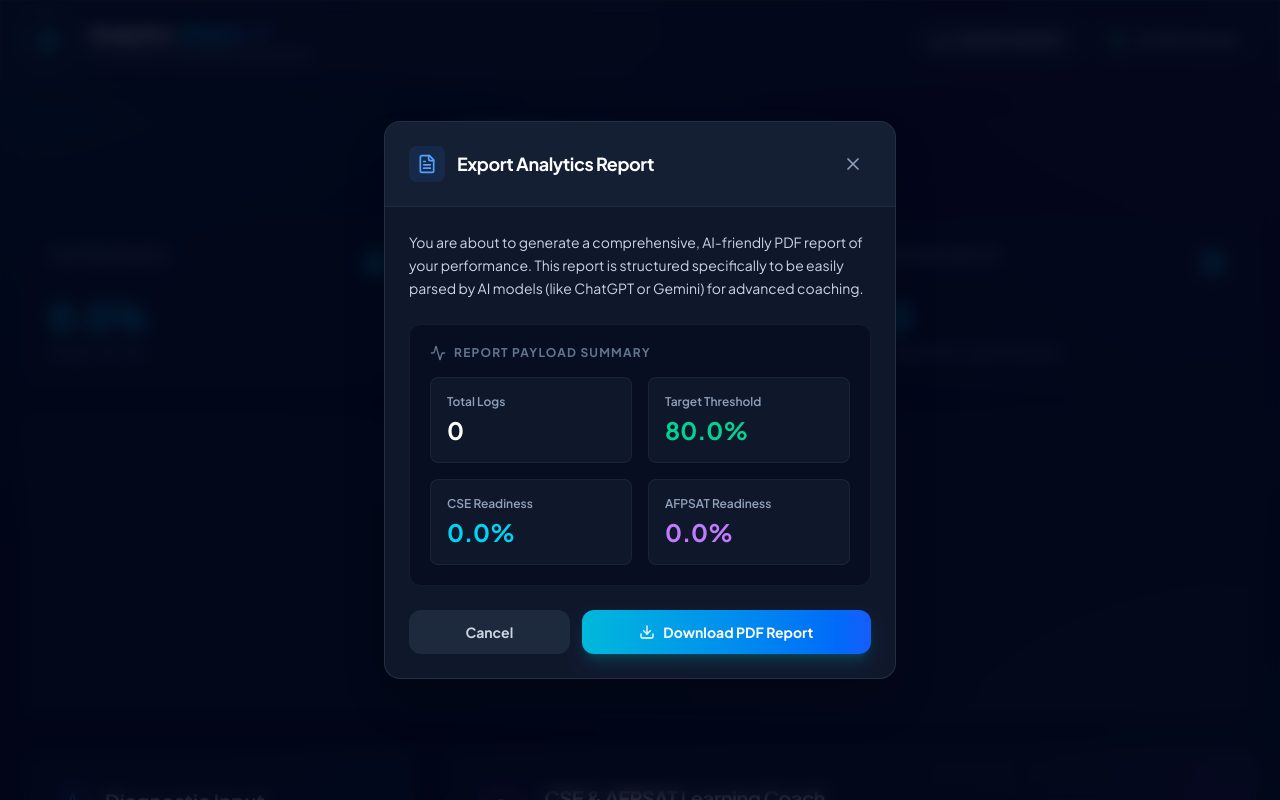
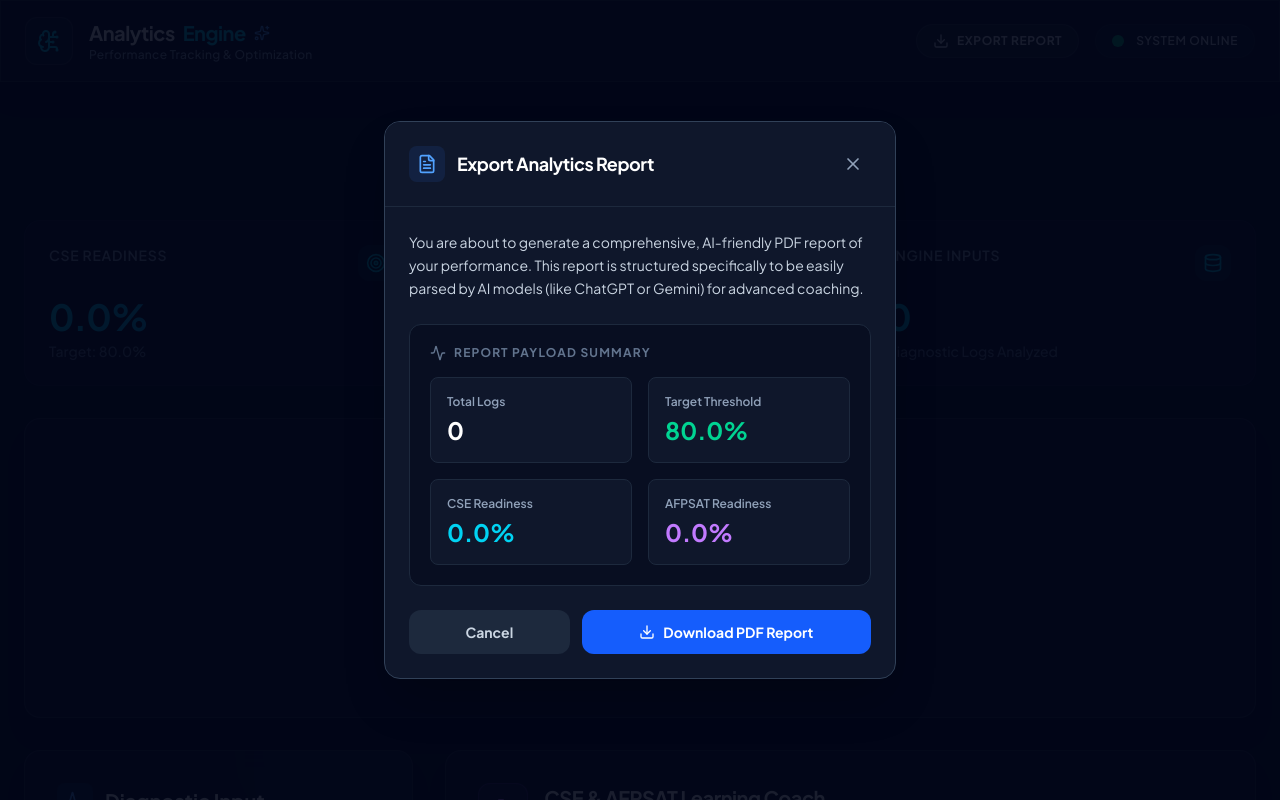
Before and after one commit to Babyama0901/CSE-AFPSAT-Analytics-Progression-Learning-Coach, a React (Vite) app: page / in a window 1280 px wide. Both pictures are taken after a click on the button "EXPORT REPORT". Shown: the top 800 px of the page. Built offline with nearby package versions, Linux system fonts and the light colour scheme.

Commit message:
perf: strip UI enhancements and optimize calculations

```diff
--- a/src/App.tsx
+++ b/src/App.tsx
@@ -1,6 +1,5 @@
 import React, { useState, useMemo, useEffect } from 'react';
 import { BrainCircuit, Activity, Sparkles, LayoutDashboard, TrendingUp, Download } from 'lucide-react';
-import { motion } from 'motion/react';
 import { ScoreLog, ExamType, CSE_SUBJECTS, AFPSAT_SUBJECTS } from './types';
 import { calculateAnalytics, generateCoachingPlan } from './utils/analytics';
 import { ScoreEntryForm } from './components/ScoreEntryForm';
@@ -11,21 +10,6 @@ import { ProgressionChart } from './components/ProgressionChart';
 import { OverallProgressionChart } from './components/OverallProgressionChart';
 import { ExportModal } from './components/ExportModal';
 import { generateAnalyticsReport } from './utils/pdfGenerator';
-
-const containerVariants = {
-  hidden: { opacity: 0 },
-  visible: {
-    opacity: 1,
-    transition: {
-      staggerChildren: 0.1
-    }
-  }
-};
-
-const itemVariants = {
-  hidden: { opacity: 0, y: 20 },
-  visible: { opacity: 1, y: 0, transition: { duration: 0.5, ease: "easeOut" } }
-};
 
 export default function App() {
   const [logs, setLogs] = useState<ScoreLog[]>([]);
@@ -76,6 +60,7 @@ export default function App() {
 
   // Calculate macro-level historical readiness
   const historicalReadinessData = useMemo(() => {
+    // Optimization: avoid O(N^2) mapping overhead if not needed, but doing it on useMemo prevents re-renders during typing
     return logs.map((_, index) => {
       const currentLogs = logs.slice(0, index + 1);
       const cseCurrent = currentLogs.filter(l => l.exam === 'CSE' || !l.exam);
@@ -93,21 +78,18 @@ export default function App() {
   }, [logs]);
 
   return (
-    <div className="min-h-screen text-slate-200">
+    <div className="min-h-screen text-slate-200 bg-slate-950">
 
-      {/* Top Navigation / Header */}
-      <header className="glass-panel sticky top-0 z-50 border-b-0 border-white/5 bg-slate-950/40 backdrop-blur-xl">
+      {/* Top Navigation / Header (Removed backdrop-blur) */}
+      <header className="glass-panel sticky top-0 z-50 border-b-0 border-white/5 bg-slate-950">
         <div className="max-w-7xl mx-auto px-6 h-20 flex items-center justify-between">
           <div className="flex items-center gap-4">
-            <div className="relative group">
-              <div className="absolute inset-0 bg-gradient-to-r from-cyan-500 to-blue-500 rounded-xl blur opacity-50 group-hover:opacity-100 transition duration-500"></div>
-              <div className="relative w-12 h-12 rounded-xl bg-slate-900 flex items-center justify-center border border-white/10 shadow-xl">
-                <BrainCircuit className="w-6 h-6 text-cyan-400" />
-              </div>
+            <div className="relative w-12 h-12 rounded-xl bg-slate-900 flex items-center justify-center border border-white/10 shadow-xl">
+              <BrainCircuit className="w-6 h-6 text-cyan-400" />
             </div>
             <div>
               <h1 className="font-bold text-xl tracking-tight text-white flex items-center gap-2">
-                Analytics <span className="text-transparent bg-clip-text bg-gradient-to-r from-cyan-400 to-blue-500">Engine</span>
+                Analytics <span className="text-cyan-400">Engine</span>
                 <Sparkles className="w-4 h-4 text-blue-400" />
               </h1>
               <p className="text-xs font-medium text-slate-400 tracking-wide">Performance Tracking & Optimization</p>
@@ -117,14 +99,13 @@ export default function App() {
           <div className="flex items-center gap-4">
             <button
               onClick={() => setIsExportModalOpen(true)}
-              className="px-4 py-2 bg-white/5 hover:bg-white/10 border border-white/10 rounded-full text-xs font-bold uppercase tracking-wider text-slate-200 transition-all flex items-center gap-2"
+              className="px-4 py-2 bg-white/5 hover:bg-white/10 border border-white/10 rounded-full text-xs font-bold uppercase tracking-wider text-slate-200 transition-none flex items-center gap-2"
             >
               <Download className="w-4 h-4" /> Export Report
             </button>
 
             <div className="flex items-center gap-3 bg-slate-900/50 px-4 py-2 rounded-full border border-white/5">
               <div className="relative flex h-3 w-3">
-                <span className="animate-ping absolute inline-flex h-full w-full rounded-full bg-emerald-400 opacity-75"></span>
                 <span className="relative inline-flex rounded-full h-3 w-3 bg-emerald-500"></span>
               </div>
               <span className="text-xs font-semibold tracking-wider text-slate-300">SYSTEM ONLINE</span>
@@ -140,9 +121,9 @@ export default function App() {
           <div className="glass-panel p-1.5 rounded-2xl inline-flex gap-2">
             <button
               onClick={() => setActiveTab('CSE')}
-              className={`px-8 py-3 rounded-xl text-sm font-bold tracking-widest uppercase transition-all duration-300 flex items-center gap-2 ${
+              className={`px-8 py-3 rounded-xl text-sm font-bold tracking-widest uppercase flex items-center gap-2 ${
                 activeTab === 'CSE'
-                ? 'bg-gradient-to-r from-cyan-500 to-blue-600 text-white shadow-lg shadow-cyan-500/20'
+                ? 'bg-cyan-600 text-white'
                 : 'text-slate-400 hover:text-slate-200 hover:bg-white/5'
               }`}
             >
@@ -150,9 +131,9 @@ export default function App() {
             </button>
             <button
               onClick={() => setActiveTab('AFPSAT')}
-              className={`px-8 py-3 rounded-xl text-sm font-bold tracking-widest uppercase transition-all duration-300 flex items-center gap-2 ${
+              className={`px-8 py-3 rounded-xl text-sm font-bold tracking-widest uppercase flex items-center gap-2 ${
                 activeTab === 'AFPSAT'
-                ? 'bg-gradient-to-r from-purple-500 to-pink-600 text-white shadow-lg shadow-purple-500/20'
+                ? 'bg-purple-600 text-white'
                 : 'text-slate-400 hover:text-slate-200 hover:bg-white/5'
               }`}
             >
@@ -161,15 +142,9 @@ export default function App() {
           </div>
         </div>
 
-        <motion.div
-          variants={containerVariants}
-          initial="hidden"
-          animate="visible"
-          key={activeTab} // re-trigger animation on tab change
-          className="space-y-8"
-        >
+        <div key={activeTab} className="space-y-8">
           {/* Top Stats Row */}
-          <motion.div variants={itemVariants} className="grid grid-cols-1 md:grid-cols-3 gap-6">
+          <div className="grid grid-cols-1 md:grid-cols-3 gap-6">
             <StatCard
               title={`${activeTab} Readiness`}
               value={`${activeAnalytics.readinessScore.toFixed(1)}%`}
@@ -190,30 +165,30 @@ export default function App() {
               subtitle="Diagnostic Logs Analyzed"
               icon="inputs"
             />
-          </motion.div>
+          </div>
 
           {/* Macro Readiness Graph */}
-          <motion.div variants={itemVariants}>
+          <div>
             <OverallProgressionChart data={historicalReadinessData} />
-          </motion.div>
+          </div>
 
           {/* Input & Coaching Row */}
           <div className="grid grid-cols-1 lg:grid-cols-12 gap-8">
-            <motion.div variants={itemVariants} className="lg:col-span-4 flex flex-col">
+            <div className="lg:col-span-4 flex flex-col">
               <ScoreEntryForm onAddLog={handleAddLog} />
-            </motion.div>
-            <motion.div variants={itemVariants} className="lg:col-span-8 flex flex-col">
+            </div>
+            <div className="lg:col-span-8 flex flex-col">
               <CoachingPanel plan={coachingPlan} />
-            </motion.div>
+            </div>
           </div>
 
           {/* Visualization Row (Progression & Mastery) */}
-          <motion.div variants={itemVariants} className="grid grid-cols-1 xl:grid-cols-2 gap-8 pt-2">
+          <div className="grid grid-cols-1 xl:grid-cols-2 gap-8 pt-2">
             <ProgressionChart stats={activeAnalytics.subjectStats} exam={activeTab} />
             <MasteryChart stats={activeAnalytics.subjectStats} />
-          </motion.div>
+          </div>
 
-        </motion.div>
+        </div>
       </main>
 
       {/* Export Modal Overlay */}
--- a/src/components/ExportModal.tsx
+++ b/src/components/ExportModal.tsx
@@ -1,6 +1,5 @@
 import React from 'react';
 import { Download, X, FileText, Activity } from 'lucide-react';
-import { motion, AnimatePresence } from 'motion/react';
 import { AnalyticsData, ScoreLog } from '../types';
 
 interface ExportModalProps {
@@ -13,29 +12,21 @@ interface ExportModalProps {
 }
 
 export function ExportModal({ isOpen, onClose, onExport, cseAnalytics, afpsatAnalytics, logs }: ExportModalProps) {
+  if (!isOpen) return null;
+
   return (
-    <AnimatePresence>
-      {isOpen && (
     <>
       {/* Backdrop */}
-          <motion.div
-            initial={{ opacity: 0 }}
-            animate={{ opacity: 1 }}
-            exit={{ opacity: 0 }}
-            className="fixed inset-0 z-[60] bg-slate-950/80 backdrop-blur-sm"
+      <div
+        className="fixed inset-0 z-[60] bg-slate-950/90"
         onClick={onClose}
       />
 
       {/* Modal Container */}
       <div className="fixed inset-0 z-[70] flex items-center justify-center p-4 pointer-events-none">
-            <motion.div
-              initial={{ opacity: 0, scale: 0.95, y: 20 }}
-              animate={{ opacity: 1, scale: 1, y: 0 }}
-              exit={{ opacity: 0, scale: 0.95, y: 20 }}
-              className="bg-slate-900 border border-white/10 shadow-2xl rounded-2xl w-full max-w-lg pointer-events-auto overflow-hidden flex flex-col"
-            >
+        <div className="bg-slate-900 border border-slate-700 shadow-2xl rounded-2xl w-full max-w-lg pointer-events-auto overflow-hidden flex flex-col">
           {/* Header */}
-              <div className="flex items-center justify-between p-6 border-b border-white/5 bg-slate-800/50">
+          <div className="flex items-center justify-between p-6 border-b border-slate-800 bg-slate-900">
             <div className="flex items-center gap-3">
               <div className="p-2 bg-blue-500/10 rounded-lg">
                 <FileText className="w-5 h-5 text-blue-400" />
@@ -44,7 +35,7 @@ export function ExportModal({ isOpen, onClose, onExport, cseAnalytics, afpsatAna
             </div>
             <button
               onClick={onClose}
-                  className="p-2 text-slate-400 hover:text-white hover:bg-white/5 rounded-full transition-all"
+              className="p-2 text-slate-400 hover:text-white hover:bg-slate-800 rounded-full"
             >
               <X className="w-5 h-5" />
             </button>
@@ -56,25 +47,25 @@ export function ExportModal({ isOpen, onClose, onExport, cseAnalytics, afpsatAna
               You are about to generate a comprehensive, AI-friendly PDF report of your performance. This report is structured specifically to be easily parsed by AI models (like ChatGPT or Gemini) for advanced coaching.
             </p>
 
-                <div className="bg-slate-950/50 border border-white/5 rounded-xl p-5 space-y-4">
+            <div className="bg-slate-950/50 border border-slate-800 rounded-xl p-5 space-y-4">
               <h3 className="text-xs font-bold text-slate-500 uppercase tracking-widest flex items-center gap-2">
                 <Activity className="w-4 h-4" /> Report Payload Summary
               </h3>
 
               <div className="grid grid-cols-2 gap-4">
-                    <div className="bg-slate-900 p-4 rounded-lg border border-white/5">
+                <div className="bg-slate-900 p-4 rounded-lg border border-slate-800">
                   <span className="block text-xs text-slate-400 font-semibold mb-1">Total Logs</span>
                   <span className="text-2xl font-bold text-white">{logs.length}</span>
                 </div>
-                    <div className="bg-slate-900 p-4 rounded-lg border border-white/5">
+                <div className="bg-slate-900 p-4 rounded-lg border border-slate-800">
                   <span className="block text-xs text-slate-400 font-semibold mb-1">Target Threshold</span>
                   <span className="text-2xl font-bold text-emerald-400">80.0%</span>
                 </div>
-                    <div className="bg-slate-900 p-4 rounded-lg border border-white/5">
+                <div className="bg-slate-900 p-4 rounded-lg border border-slate-800">
                   <span className="block text-xs text-slate-400 font-semibold mb-1">CSE Readiness</span>
                   <span className="text-2xl font-bold text-cyan-400">{cseAnalytics.readinessScore.toFixed(1)}%</span>
                 </div>
-                    <div className="bg-slate-900 p-4 rounded-lg border border-white/5">
+                <div className="bg-slate-900 p-4 rounded-lg border border-slate-800">
                   <span className="block text-xs text-slate-400 font-semibold mb-1">AFPSAT Readiness</span>
                   <span className="text-2xl font-bold text-purple-400">{afpsatAnalytics.readinessScore.toFixed(1)}%</span>
                 </div>
@@ -86,7 +77,7 @@ export function ExportModal({ isOpen, onClose, onExport, cseAnalytics, afpsatAna
           <div className="p-6 pt-0 flex gap-3">
             <button
               onClick={onClose}
-                  className="flex-1 py-3 px-4 rounded-xl font-bold text-sm text-slate-300 bg-slate-800 hover:bg-slate-700 transition-all"
+              className="flex-1 py-3 px-4 rounded-xl font-bold text-sm text-slate-300 bg-slate-800 hover:bg-slate-700"
             >
               Cancel
             </button>
@@ -95,16 +86,14 @@ export function ExportModal({ isOpen, onClose, onExport, cseAnalytics, afpsatAna
                 onExport();
                 onClose();
               }}
-                  className="flex-[2] py-3 px-4 rounded-xl font-bold text-sm text-white bg-gradient-to-r from-cyan-500 to-blue-600 hover:from-cyan-400 hover:to-blue-500 shadow-lg shadow-cyan-500/20 transition-all flex items-center justify-center gap-2"
+              className="flex-[2] py-3 px-4 rounded-xl font-bold text-sm text-white bg-blue-600 hover:bg-blue-500 flex items-center justify-center gap-2"
             >
               <Download className="w-4 h-4" /> Download PDF Report
             </button>
           </div>
 
-            </motion.div>
+        </div>
       </div>
     </>
-      )}
-    </AnimatePresence>
   );
 }
--- a/src/components/MasteryChart.tsx
+++ b/src/components/MasteryChart.tsx
@@ -99,7 +99,7 @@ export function MasteryChart({ stats }: MasteryChartProps) {
               label={{ position: 'right', value: 'TARGET 80%', fill: '#0ea5e9', fontSize: 11, fontWeight: 'bold' }}
             />
 
-            <Bar dataKey="score" radius={[6, 6, 0, 0]} maxBarSize={60} animationDuration={1500}>
+            <Bar dataKey="score" radius={[6, 6, 0, 0]} maxBarSize={60} isAnimationActive={false}>
               {data.map((entry, index) => (
                 <Cell
                   key={`cell-${index}`}
--- a/src/components/OverallProgressionChart.tsx
+++ b/src/components/OverallProgressionChart.tsx
@@ -113,7 +113,7 @@ export function OverallProgressionChart({ data }: OverallProgressionChartProps)
               connectNulls
               dot={{ r: 4, fill: '#0f172a', strokeWidth: 2 }}
               activeDot={{ r: 6, fill: '#0ea5e9' }}
-              animationDuration={1500}
+              isAnimationActive={false}
             />
             <Line
               type="monotone"
@@ -124,7 +124,7 @@ export function OverallProgressionChart({ data }: OverallProgressionChartProps)
               connectNulls
               dot={{ r: 4, fill: '#0f172a', strokeWidth: 2 }}
               activeDot={{ r: 6, fill: '#d946ef' }}
-              animationDuration={1500}
+              isAnimationActive={false}
             />
           </LineChart>
         </ResponsiveContainer>
--- a/src/components/ProgressionChart.tsx
+++ b/src/components/ProgressionChart.tsx
@@ -127,7 +127,7 @@ export function ProgressionChart({ stats, exam }: ProgressionChartProps) {
                 strokeWidth={3}
                 dot={{ r: 4, fill: '#0f172a', strokeWidth: 2 }}
                 activeDot={{ r: 6, fill: colors[index % colors.length] }}
-                animationDuration={1500}
+                isAnimationActive={false}
               />
             ))}
           </LineChart>
```
Also changed, not shown: src/components/CoachingPanel.tsx (+4 -13 lines). Lines whose indentation alone changed are shown as unchanged.
